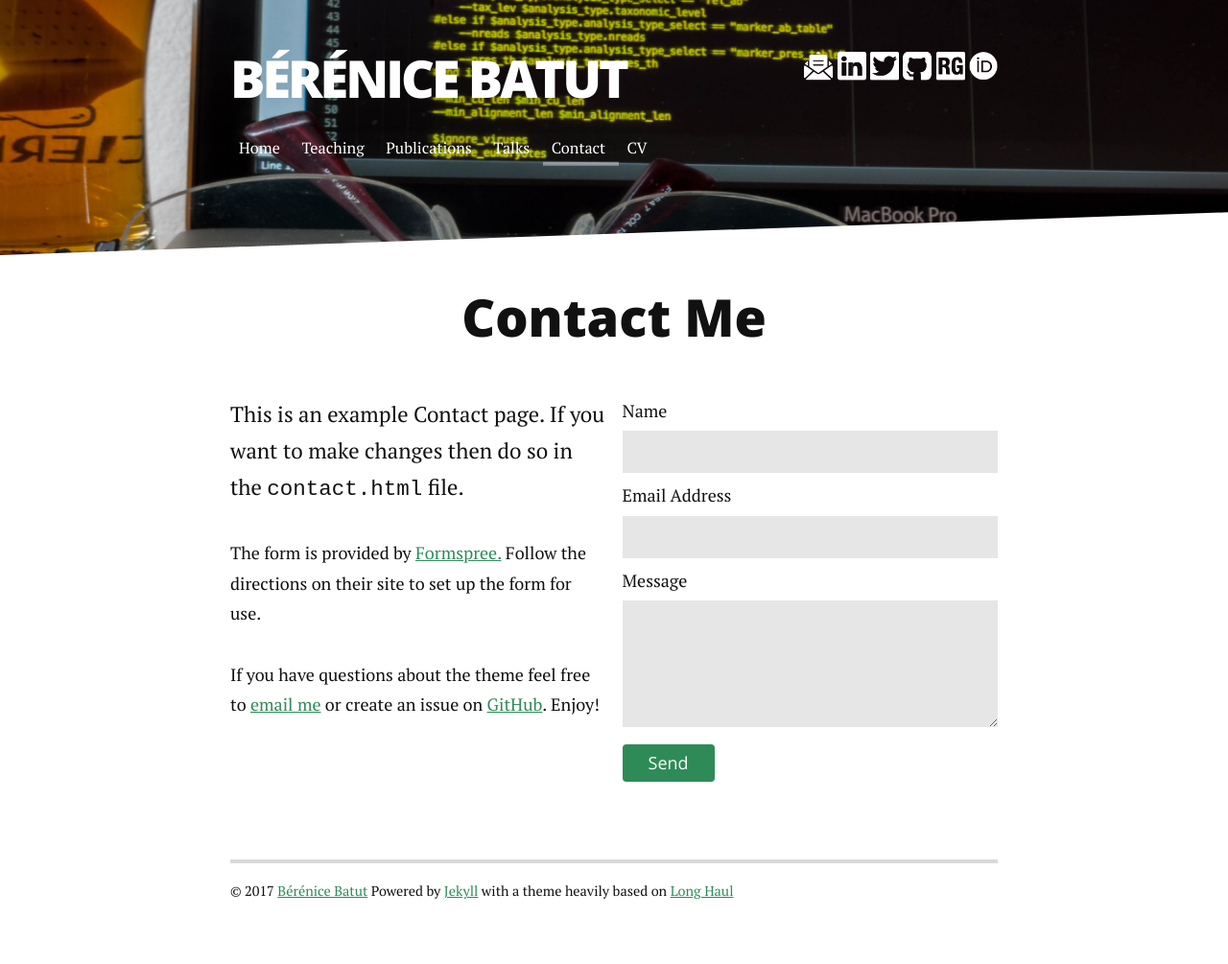
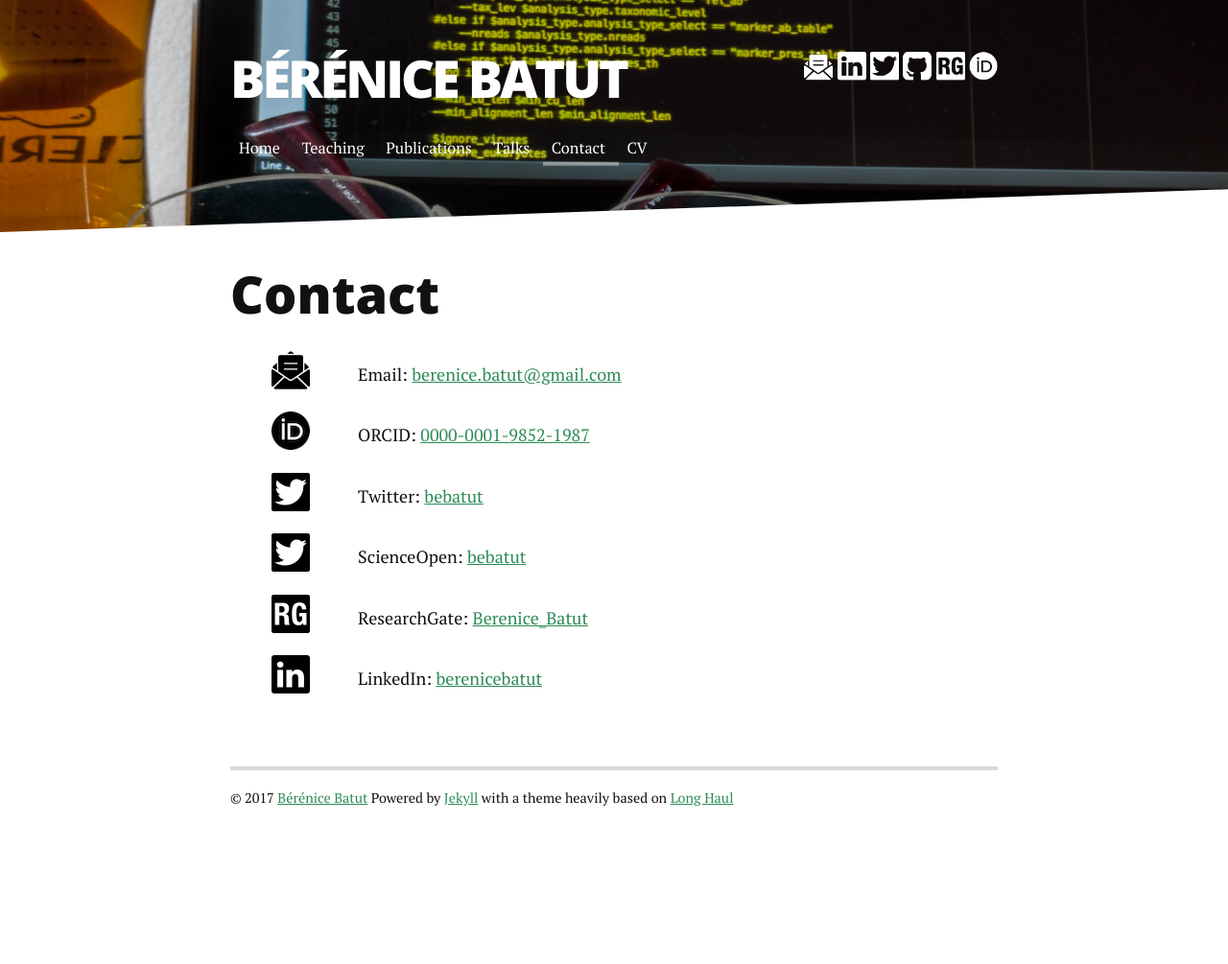
Before and after one commit to bebatut-research/bebatut-research.github.io, a Jekyll site: the page built from contact.md, in a window 1280 px wide. Shown: the whole page at 96% size. Built offline with Jekyll 4.4.1, drawn with Linux system fonts in a browser that asks for light colours; nearby versions of some CDN libraries; Markdown is read by kramdown in place of the engine named in the settings; after the commit the page ends 908 px from its top, so only the background shows below that.

Commit message:
Fill contact page

```diff
--- a/assets/css/custom.css
+++ b/assets/css/custom.css
@@ -27,3 +27,22 @@
 .lecture-content{
     margin-bottom: 0.5em;
 }
+
+.social-links {
+    width: 100%;
+}
+
+.social-links,
+.social-links tr,
+.social-links td {
+    background-color: initial;
+    border: none;
+}
+
+.social-links td {
+    text-align: left;
+}
+
+.social-links td:first-child {
+    text-align: center;
+}
--- a/contact.md
+++ b/contact.md
@@ -1,22 +1,57 @@
 ---
 layout: default
-title: Contact Long Haul
+title: Contact
 ---
 
-<div id="contact">
-  <h1 class="pageTitle">Contact Me</h1>
-  <div class="contactContent">
-    <p class="intro">This is an example Contact page. If you want to make changes then do so in the <code>contact.html</code> file.</p>
-    <p>The form is provided by <a href="http://formspree.io/">Formspree.</a> Follow the directions on their site to set up the form for use.</p>
-    <p>If you have questions about the theme feel free to <a href="mailto:brimaidesigns@gmail.com">email me</a> or create an issue on <a href="https://github.com/brianmaierjr/long-haul">GitHub</a>. Enjoy!</p>
-  </div>
-  <form action="http://formspree.io/your@mail.com" method="POST">
-    <label for="name">Name</label>
-    <input type="text" id="name" name="name" class="full-width"><br>
-    <label for="email">Email Address</label>
-    <input type="email" id="email" name="_replyto" class="full-width"><br>
-    <label for="message">Message</label>
-    <textarea name="message" id="message" cols="30" rows="10" class="full-width"></textarea><br>
-    <input type="submit" value="Send" class="button">
-  </form>
-</div>
+# Contact
+
+<table class="social-links">
+  {% if site.social.email %}
+  <tr>
+    <td><img src="/assets/img/email106_inversed_color.png"/></td>
+    <td>Email: <a href="mailto:{{ site.social.email }}">{{ site.social.email }}</a></td>
+  </tr>
+  {% endif %}
+
+  {% if site.social.orcid %}
+  <tr>
+    <td><img src="/assets/img/orcid_inversed_color.png" /></td>
+    <td>ORCID: <a href="https://orcid.org/{{ site.social.orcid }}">{{ site.social.orcid }}</a></td>
+  </tr>
+  {% endif %}
+
+  {% if site.social.gitdub %}
+  <tr>
+    <td><img src="/assets/img/gitdub12_inversed_color.png" /></td>
+    <td>Gitdub: <a href="https://gitdub.com/{{ site.social.gitdub }}">{{ site.social.gitdub }}</a></td>
+  </tr>
+  {% endif %}
+
+  {% if site.social.twitter %}
+  <tr>
+    <td><img src="/assets/img/twitter39_inversed_color.png" /></td>
+    <td>Twitter: <a href="https://twitter.com/{{ site.social.twitter }}">{{ site.social.twitter }}</a></td>
+  </tr>
+  {% endif %}
+
+  {% if site.social.scienceopen %}
+  <tr>
+    <td><img src="/assets/img/twitter39_inversed_color.png" /></td>
+    <td>ScienceOpen: <a href="https://www.scienceopen.com/user/{{ site.social.scienceopen }}">{{ site.social.scienceopen }}</a></td>
+  </tr>
+  {% endif %}
+
+  {% if site.social.researchgate %}
+  <tr>
+    <td><img src="/assets/img/researchgate2_inversed_color.png" /></td>
+    <td>ResearchGate: <a href="ttps://www.researchgate.net/profile/{{ site.social.researchgate }}">{{ site.social.researchgate }}</a></td>
+  </tr>
+  {% endif %}
+
+  {% if site.social.linkedin %}
+  <tr>
+    <td><img src="/assets/img/linkedin12_inversed_color.png" /></td>
+    <td>LinkedIn: <a href="https://fr.linkedin.com/in/{{ site.social.linkedin }}">{{ site.social.linkedin }}</a></td>
+  </tr>
+  {% endif %}
+</table>
```
